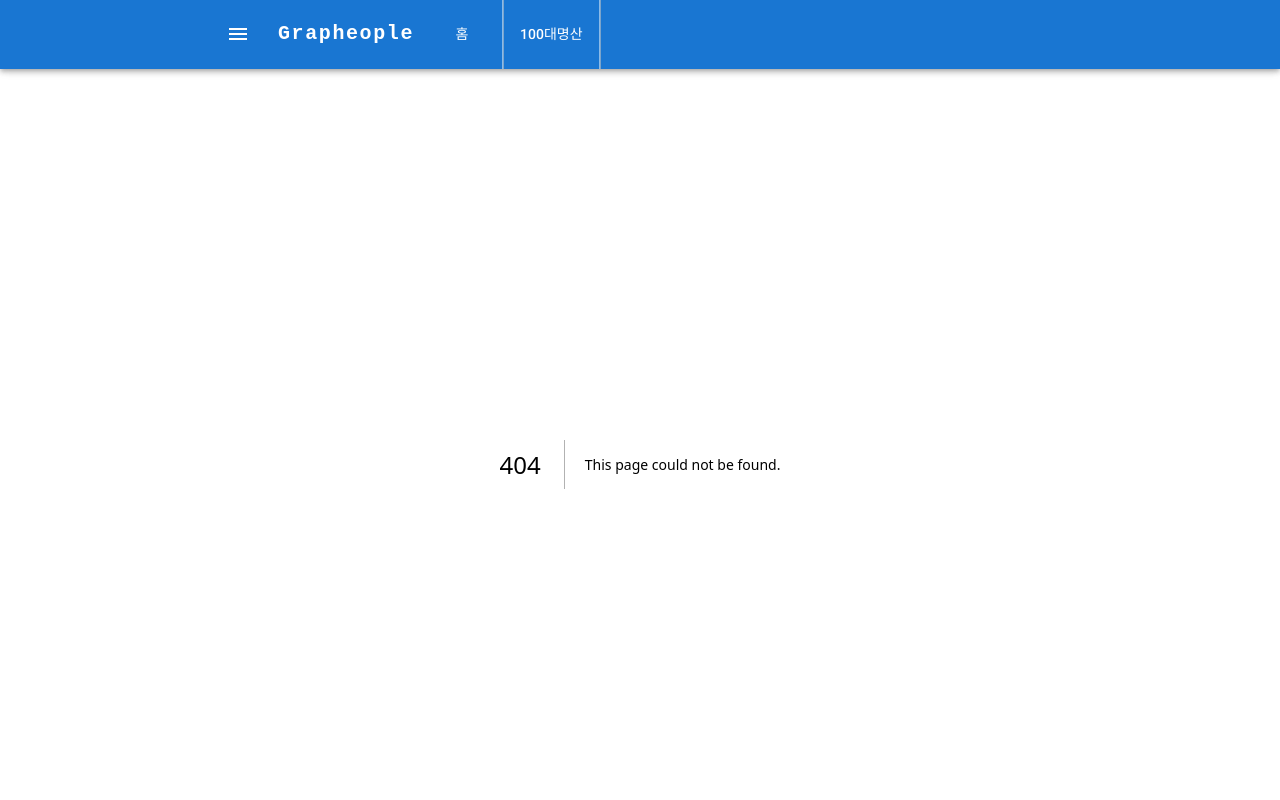
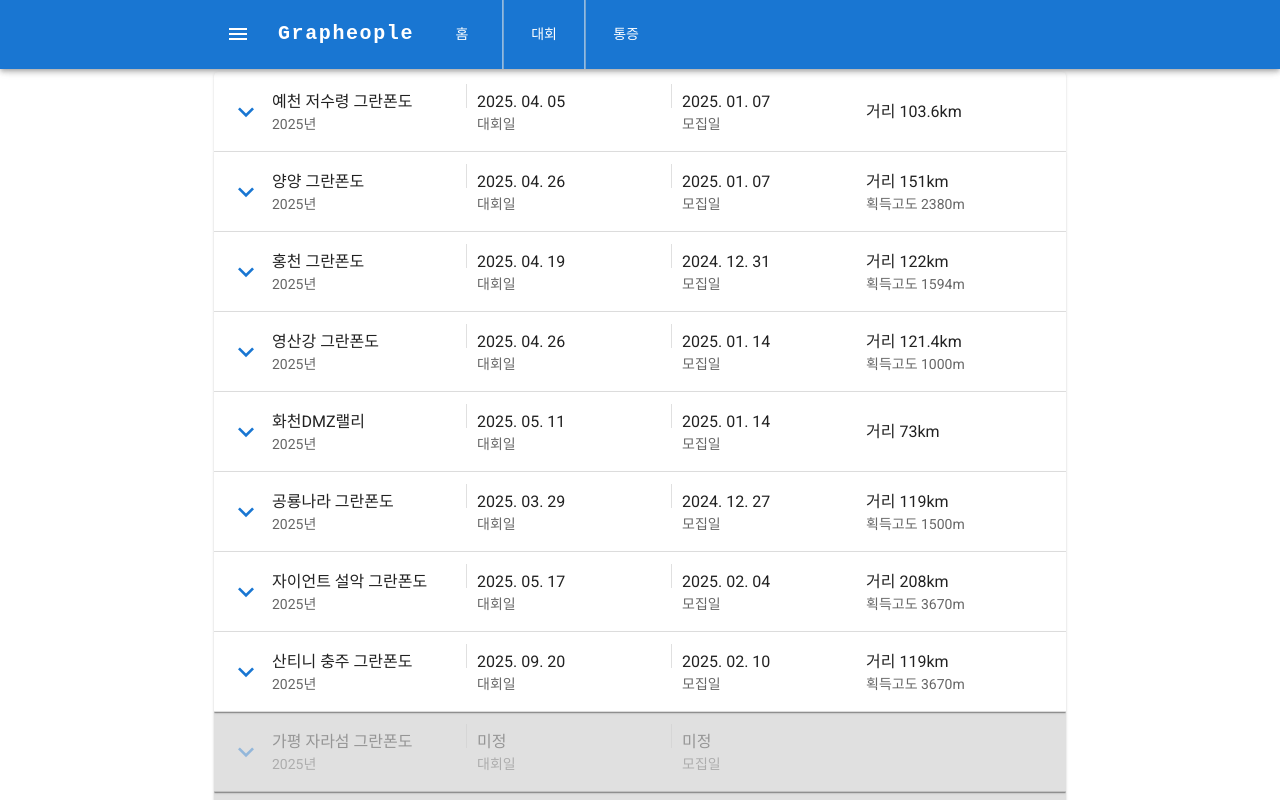
Before and after one commit to grapheople/inmyroom, a Next.js app: page /cycle/competition in a window 1280 px wide. Before the commit this address had no page. Shown: the top 800 px of the page. Built offline with nearby package versions, Linux system fonts and the light colour scheme; what @mui/material-nextjs would draw is missing.

Commit message:
페이지 이동방식 변경

```diff
--- a/app/page.tsx
+++ b/app/page.tsx
@@ -13,13 +13,13 @@ const ResponsiveDetailView: React.FC = () => {
 
     const handleRunningClick = (e: React.MouseEvent<HTMLAnchorElement, MouseEvent>) => {
         setSport("hiking");
-        router.push("/mountain-top-100");
+        router.push("/hiking/mountain-top-100");
     };
 
     const handleCyclingClick = (e: React.MouseEvent<HTMLAnchorElement, MouseEvent>) => {
         e.preventDefault(); // Prevent the default page navigation
         setSport("cycling");
-        router.push("/competition");
+        router.push("/cycle/competition");
     }
 
     const handleClose = () => {
--- a/components/BottomTab.tsx
+++ b/components/BottomTab.tsx
@@ -1,64 +1,54 @@
 "use client";
 
-import React, {useEffect, useState} from "react";
-import {
-    BottomNavigation,
-    BottomNavigationAction,
-    Divider,
-    Drawer,
-    List,
-    ListItem,
-    ListItemButton,
-    ListItemText
-} from "@mui/material";
+import React, {useState} from "react";
+import {BottomNavigation, BottomNavigationAction} from "@mui/material";
 import {useRouter} from "next/navigation";
-import AppBar from '@mui/material/AppBar';
-import Box from '@mui/material/Box';
-import Toolbar from '@mui/material/Toolbar';
-import IconButton from '@mui/material/IconButton';
-import Typography from '@mui/material/Typography';
-import MenuIcon from '@mui/icons-material/Menu';
-import Container from '@mui/material/Container';
-import Button from '@mui/material/Button';
-import {AssistWalker, EmojiEvents, Home} from "@mui/icons-material";
+import {AssistWalker, Checkroom, EmojiEvents, Home} from "@mui/icons-material";
+import {useSport} from "@/context/SportProvider";
 
 
-const TopNavigation: React.FC = () => {
+const BottomTab: React.FC = () => {
     const [value, setValue] = useState(0);
     const router = useRouter(); // Next.js 라우팅 hook
+    const {sport, setSport} = useSport();
 
     const menuItems = [
-        {label: "홈", icon: <Home/>, key: "home", href: "/"},
-        {label: "대회", icon: <EmojiEvents/>, key: "competition", href: "/competition"},
-        {label: "통증", icon: <AssistWalker/>, key: "painpoint", href: "/painpoint"},
+        {label: "홈", icon: <Home/>, key: "home", href: "/", categoryDepth1: "all"},
+        {label: "대회", icon: <EmojiEvents/>, key: "competition", href: "/cycle/competition", categoryDepth1: "cycle"},
+        {label: "통증", icon: <AssistWalker/>, key: "painpoint", href: "/cycle/painpoint", categoryDepth1: "cycle"},
         // {label: "빌드업", icon: <FitnessCenter/>, key: "buildup", href: "/buildup"},
         // {label: "커뮤니티", icon: <ForumOutlined/>, key: "search", href: "/community"},
-        // {label: "마이룸", icon: <Checkroom/>, key: "notifications", href: "/myroom"},
+        {
+            label: "100대명산",
+            icon: <Checkroom/>,
+            key: "mountain-top-100",
+            href: "/hiking/mountain-top-100",
+            categoryDepth1: "mountain"
+        },
     ];
 
-    const handleChange = (event: React.SyntheticEvent, newValue: number) => {
-        setValue(newValue);
+    const filteredMenuItems = menuItems.filter((item) => {
+        if (sport === "hiking") {
+            return item.categoryDepth1 === "all" || item.categoryDepth1 === "mountain";
+        } else if (sport === "cycling") {
+            return item.categoryDepth1 === "all" || item.categoryDepth1 === "cycle";
+        } else if(sport === "home") {
+            return item.categoryDepth1 === "all";
+        }
+        // 기본값(혹은 다른 sport 값이 있을 때)
+        return item.categoryDepth1 === "all";
+    });
 
-        // 탭 인덱스에 따라 페이지 이동 (예시)
-        switch (newValue) {
-            case 0:
-                router.push("/");
-                break;
-            case 1:
-                router.push("/competition");
-                break;
-            case 2:
-                router.push("/painpoint");
-                break;
-            default:
-                break;
+    const movePage = (path: string) => {
+        if(path === "/") {
+            setSport("home");
         }
-    };
+        router.push(path); // 홈
+    }
 
     return (
         <BottomNavigation
             value={value}
-            onChange={handleChange}
             style={{
                 position: "fixed",
                 bottom: 0,
@@ -67,7 +57,7 @@ const TopNavigation: React.FC = () => {
             }}
             showLabels
         >
-            {menuItems.map((menu, index) => (
+            {filteredMenuItems.map((menu, index) => (
                 <BottomNavigationAction
                     key={menu.key}
                     label={menu.label}
@@ -77,10 +67,14 @@ const TopNavigation: React.FC = () => {
                         transform: value === index ? "scale(1.1)" : "scale(1)", // 선택된 메뉴는 크기 확대
                         transition: "transform 0.2s, color 0.2s", // 부드러운 전환 효과
                     }}
+                    onClick={() => {
+                        setValue(index);
+                        movePage(menu.href);
+                    }}
                 />
             ))}
         </BottomNavigation>
     );
 }
 
-export default TopNavigation;
+export default BottomTab;
--- a/components/TopNavigation.tsx
+++ b/components/TopNavigation.tsx
@@ -1,16 +1,7 @@
 "use client";
 
-import React, {useEffect, useState} from "react";
-import {
-    BottomNavigation,
-    BottomNavigationAction,
-    Divider,
-    Drawer,
-    List,
-    ListItem,
-    ListItemButton,
-    ListItemText
-} from "@mui/material";
+import React from "react";
+import {Divider, Drawer, List, ListItem, ListItemButton, ListItemText} from "@mui/material";
 import {useRouter} from "next/navigation";
 import AppBar from '@mui/material/AppBar';
 import Box from '@mui/material/Box';
@@ -22,22 +13,27 @@ import Container from '@mui/material/Container';
 import Button from '@mui/material/Button';
 import {AssistWalker, Checkroom, EmojiEvents, Home} from "@mui/icons-material";
 import {useSport} from "@/context/SportProvider";
+import {isGenerator} from "motion-dom";
 
 
 const TopNavigation: React.FC = () => {
     const [mobileOpen, setMobileOpen] = React.useState(false);
     const router = useRouter(); // Next.js 라우팅 hook
-    const { sport } = useSport();
-
-    console.log(sport);
+    const {sport, setSport} = useSport();
 
     const menuItems = [
         {label: "홈", icon: <Home/>, key: "home", href: "/", categoryDepth1: "all"},
-        {label: "대회", icon: <EmojiEvents/>, key: "competition", href: "/competition", categoryDepth1: "cycle"},
-        {label: "통증", icon: <AssistWalker/>, key: "painpoint", href: "/painpoint", categoryDepth1: "cycle"},
+        {label: "대회", icon: <EmojiEvents/>, key: "competition", href: "/cycle/competition", categoryDepth1: "cycle"},
+        {label: "통증", icon: <AssistWalker/>, key: "painpoint", href: "/cycle/painpoint", categoryDepth1: "cycle"},
         // {label: "빌드업", icon: <FitnessCenter/>, key: "buildup", href: "/buildup"},
         // {label: "커뮤니티", icon: <ForumOutlined/>, key: "search", href: "/community"},
-        {label: "100대명산", icon: <Checkroom/>, key: "mountain-top-100", href: "/mountain-top-100", categoryDepth1: "mountain"},
+        {
+            label: "100대명산",
+            icon: <Checkroom/>,
+            key: "mountain-top-100",
+            href: "/hiking/mountain-top-100",
+            categoryDepth1: "mountain"
+        },
     ];
 
     const filteredMenuItems = menuItems.filter((item) => {
@@ -45,6 +41,8 @@ const TopNavigation: React.FC = () => {
             return item.categoryDepth1 === "all" || item.categoryDepth1 === "mountain";
         } else if (sport === "cycling") {
             return item.categoryDepth1 === "all" || item.categoryDepth1 === "cycle";
+        } else if(sport === "home") {
+            return item.categoryDepth1 === "all";
         }
         // 기본값(혹은 다른 sport 값이 있을 때)
         return item.categoryDepth1 === "all";
@@ -56,6 +54,9 @@ const TopNavigation: React.FC = () => {
     const drawerWidth = 240;
 
     const movePage = (path: string) => {
+        if(path === "/") {
+            setSport("home");
+        }
         router.push(path); // 홈
     }
 
@@ -66,11 +67,13 @@ const TopNavigation: React.FC = () => {
             </Typography>
             <Divider/>
             <List>
-                {filteredMenuItems.map((item) => (
-                    <ListItem key={item.key} disablePadding>
+                {filteredMenuItems.map((menu) => (
+                    <ListItem key={menu.key} disablePadding>
                         <ListItemButton
-                            sx={{textAlign: 'center'}}>
-                            <ListItemText primary={item.label}/>
+                            sx={{textAlign: 'center'}}
+                            onClick={() => movePage(menu.href)}
+                        >
+                            <ListItemText primary={menu.label}/>
                         </ListItemButton>
                     </ListItem>
                 ))}
@@ -119,7 +122,7 @@ const TopNavigation: React.FC = () => {
                                     >
                                         {menu.label}
                                     </Button>
-                                    {index < menuItems.length - 1 && (
+                                    {index < filteredMenuItems.length - 1 && (
                                         <Divider
                                             orientation="vertical"
                                             flexItem
--- a/context/SportProvider.tsx
+++ b/context/SportProvider.tsx
@@ -5,13 +5,13 @@ type Sport = "hiking" | "cycling";
 
 interface SportContextValue {
     sport: Sport;
-    setSport: (sport: Sport) => void;
+    setSport: (sport: string) => void;
 }
 
 const SportContext = createContext<SportContextValue | undefined>(undefined);
 
 export function SportProvider({ children }: { children: React.ReactNode }) {
-    const [sport, setSport] = useState<Sport>("hiking"); // 기본값 "등산"
+    const [sport, setSport] = useState<Sport>("cycling"); // 기본값 "등산"
 
     return (
         <SportContext.Provider value={{ sport, setSport }}>
--- a/data/granfondo.ts
+++ b/data/granfondo.ts
@@ -96,8 +96,8 @@ export const competitionData: CompetitionItem[] = [
         "eventStartDate": new Date("2025-05-17T07:00:00"),
         "regStartDate": new Date("2025-02-04T10:00:00"),
         "regEndDate": null,
-        "link": "http://granfondo.kr/info1",
-        "fee": 70000,
+        "link": "https://seorak.raceplan.co.kr/entryinfo",
+        "fee": 80000,
         "goal1": "거리 208km",
         "goal2": "획득고도 3670m",
         "goal3": null,
```
Also changed, not shown: app/cycle/competition/page.tsx (renamed from app/competition/page.tsx), app/cycle/painpoint/_components/PainPointModal.tsx (renamed from app/painpoint/_components/PainPointModal.tsx), app/cycle/painpoint/_components/types.ts (renamed from app/painpoint/_components/types.ts), app/cycle/painpoint/page.tsx (renamed from app/painpoint/page.tsx), app/hiking/mountain-top-100/page.tsx (renamed from app/mountain-top-100/page.tsx).
